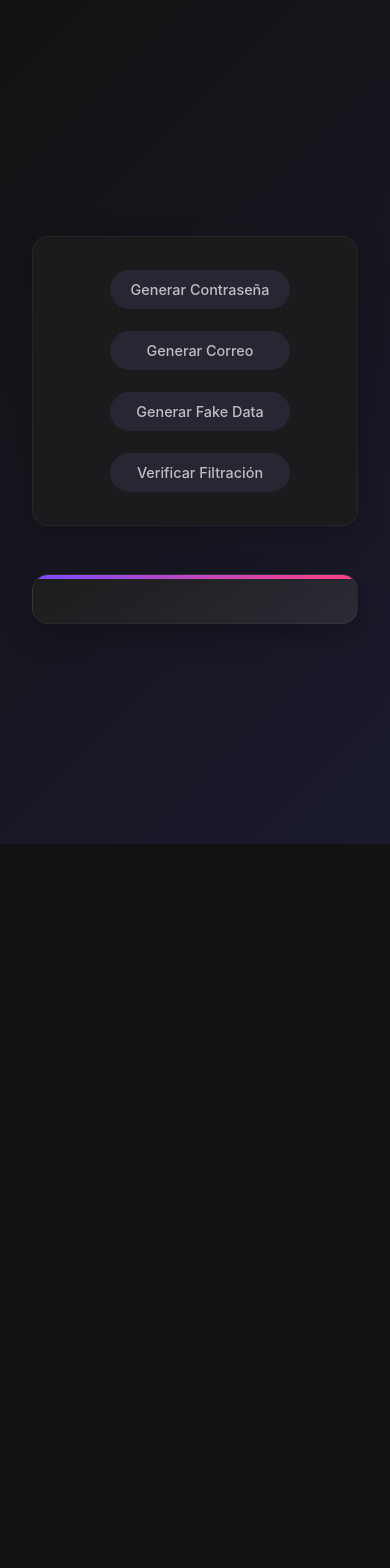
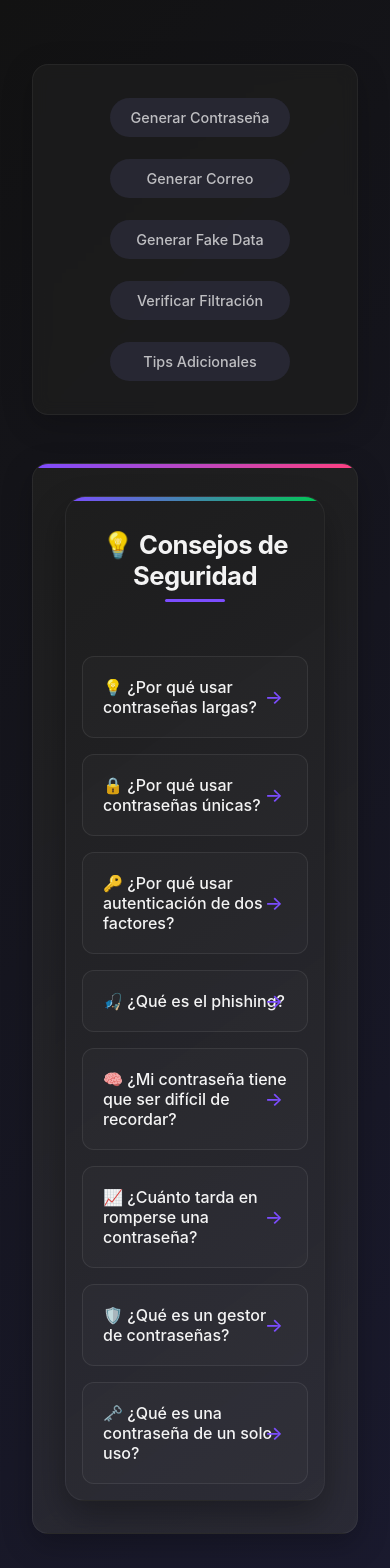
Before and after one commit to RaulCasado/password-generator, a React (Vite) app in the folder frontend/: page /password-tips in a window 390 px wide. Shown: the top 1568 px of the page. Before the commit the page ends 844 px from the top, so only its background shows below. Built offline with nearby package versions, Linux system fonts and the light colour scheme.

Commit message:
added password yips

```diff
--- a/frontend/src/App.jsx
+++ b/frontend/src/App.jsx
@@ -5,6 +5,7 @@ import { GenerateEmail } from './components/GenerateEmail';
 import { GeneratePassword } from './components/GeneratePassword';
 import { PasswordBreachChecker } from './components/PasswordBreachChecker';
 import { Navigation } from './components/Navigation';
+import { PasswordTips } from './components/PasswordTips';
 
 function App() {
   return (
@@ -18,6 +19,7 @@ function App() {
             <Route path="/generate-email" element={<GenerateEmail />} />
             <Route path="/generate-fake-data" element={<GenerateFakeData />} />
             <Route path="/password-breach-checker" element={<PasswordBreachChecker />} />
+            <Route path="/password-tips" element={<PasswordTips />} />
             <Route path="/" element={<GeneratePassword />} />
           </Routes>
         </div>
--- a/frontend/src/components/Navigation.jsx
+++ b/frontend/src/components/Navigation.jsx
@@ -17,6 +17,9 @@ export function Navigation() {
         <li className="navigation-item">
           <Link to="/password-breach-checker" className="navigation-link">Verificar Filtración</Link>
         </li>
+        <li className='navigation-item'>
+          <Link to="/password-tips" className="navigation-link">Tips Adicionales</Link>
+        </li>
       </ul>
     </nav>
   );
--- /dev/null
+++ b/frontend/src/components/PasswordTips.css
@@ -0,0 +1,274 @@
+/* PasswordTips.css */
+
+.password-tips-container {
+  max-width: 800px;
+  margin: 2rem auto;
+  padding: 2.5rem;
+  background: linear-gradient(145deg, var(--bg-card) 0%, rgba(45, 45, 55, 0.9) 100%);
+  border-radius: 20px;
+  box-shadow: 0 15px 35px rgba(0, 0, 0, 0.3);
+  color: var(--text-primary);
+  position: relative;
+  overflow: hidden;
+  border: 1px solid rgba(255, 255, 255, 0.05);
+}
+
+.password-tips-container::before {
+  content: '';
+  position: absolute;
+  top: 0;
+  left: 0;
+  width: 100%;
+  height: 4px;
+  background: linear-gradient(90deg, var(--primary-color), var(--secondary-color));
+}
+
+.tips-title {
+  font-size: 2.2rem;
+  margin-bottom: 2rem;
+  color: var(--text-primary);
+  position: relative;
+  display: inline-block;
+  text-align: center;
+  width: 100%;
+}
+
+.tips-title::after {
+  content: '';
+  position: absolute;
+  width: 60px;
+  height: 3px;
+  background-color: var(--primary-color);
+  bottom: -10px;
+  left: 50%;
+  transform: translateX(-50%);
+  border-radius: 2px;
+}
+
+.tips-grid {
+  display: grid;
+  grid-template-columns: repeat(auto-fit, minmax(350px, 1fr));
+  gap: 1.5rem;
+  margin-top: 2rem;
+}
+
+.tip-card {
+  background: rgba(255, 255, 255, 0.02);
+  border: 1px solid rgba(255, 255, 255, 0.08);
+  border-radius: 12px;
+  transition: all 0.3s ease;
+  overflow: hidden;
+  position: relative;
+}
+
+.tip-card:hover {
+  transform: translateY(-2px);
+  box-shadow: 0 8px 25px rgba(0, 0, 0, 0.2);
+  border-color: rgba(124, 77, 255, 0.3);
+}
+
+.tip-button {
+  width: 100%;
+  padding: 1.5rem;
+  background: transparent;
+  border: none;
+  color: var(--text-primary);
+  font-size: 1.1rem;
+  font-weight: 500;
+  text-align: left;
+  cursor: pointer;
+  transition: all 0.3s ease;
+  position: relative;
+  display: flex;
+  align-items: center;
+  gap: 0.75rem;
+}
+
+.tip-button:hover {
+  background: rgba(124, 77, 255, 0.1);
+  color: var(--primary-light);
+}
+
+.tip-button:focus {
+  outline: 2px solid var(--primary-color);
+  outline-offset: -2px;
+}
+
+.tip-button:active {
+  transform: scale(0.98);
+}
+
+.tip-button::after {
+  content: '→';
+  position: absolute;
+  right: 1.5rem;
+  font-size: 1.2rem;
+  color: var(--primary-color);
+  transition: transform 0.3s ease;
+}
+
+.tip-button:hover::after {
+  transform: translateX(4px);
+}
+
+/* Modal Dialog Styles */
+.tip-dialog {
+  padding: 0;
+  border: none;
+  border-radius: 16px;
+  background: linear-gradient(145deg, var(--bg-card) 0%, rgba(45, 45, 55, 0.95) 100%);
+  box-shadow: 0 20px 60px rgba(0, 0, 0, 0.5);
+  color: var(--text-primary);
+  max-width: 600px;
+  width: 90vw;
+  position: fixed;
+  top: 50%;
+  left: 50%;
+  transform: translate(-50%, -50%);
+  border: 1px solid rgba(255, 255, 255, 0.1);
+  backdrop-filter: blur(10px);
+}
+
+.tip-dialog::backdrop {
+  background: rgba(0, 0, 0, 0.7);
+  backdrop-filter: blur(5px);
+}
+
+.dialog-content {
+  padding: 2.5rem;
+  position: relative;
+}
+
+.dialog-content::before {
+  content: '';
+  position: absolute;
+  top: 0;
+  left: 0;
+  width: 100%;
+  height: 4px;
+  background: linear-gradient(90deg, var(--primary-color), var(--secondary-color));
+  border-radius: 16px 16px 0 0;
+}
+
+.dialog-heading {
+  font-size: 1.8rem;
+  margin-bottom: 1.5rem;
+  color: var(--text-primary);
+  font-weight: 600;
+  line-height: 1.3;
+}
+
+.dialog-text {
+  font-size: 1.1rem;
+  line-height: 1.6;
+  color: var(--text-secondary);
+  margin-bottom: 2rem;
+}
+
+.dialog-actions {
+  display: flex;
+  justify-content: flex-end;
+  gap: 1rem;
+}
+
+.close-button {
+  background: linear-gradient(135deg, var(--primary-color), var(--primary-dark));
+  color: white;
+  border: none;
+  padding: 0.75rem 1.5rem;
+  border-radius: 8px;
+  font-size: 1rem;
+  font-weight: 500;
+  cursor: pointer;
+  transition: all 0.3s ease;
+  box-shadow: 0 4px 15px rgba(124, 77, 255, 0.3);
+}
+
+.close-button:hover {
+  transform: translateY(-2px);
+  box-shadow: 0 6px 20px rgba(124, 77, 255, 0.4);
+  background: linear-gradient(135deg, var(--primary-light), var(--primary-color));
+}
+
+.close-button:active {
+  transform: translateY(0);
+}
+
+.close-button:focus {
+  outline: 2px solid var(--primary-light);
+  outline-offset: 2px;
+}
+
+/* Responsive Design */
+@media (max-width: 768px) {
+  .password-tips-container {
+    margin: 1rem;
+    padding: 1.5rem;
+  }
+
+  .tips-title {
+    font-size: 1.8rem;
+  }
+
+  .tips-grid {
+    grid-template-columns: 1fr;
+    gap: 1rem;
+  }
+
+  .tip-button {
+    padding: 1.25rem;
+    font-size: 1rem;
+  }
+
+  .tip-dialog {
+    width: 95vw;
+    max-width: none;
+  }
+
+  .dialog-content {
+    padding: 2rem;
+  }
+
+  .dialog-heading {
+    font-size: 1.5rem;
+  }
+
+  .dialog-text {
+    font-size: 1rem;
+  }
+}
+
+@media (max-width: 480px) {
+  .password-tips-container {
+    margin: 0.5rem;
+    padding: 1rem;
+  }
+
+  .tips-title {
+    font-size: 1.6rem;
+  }
+
+  .dialog-content {
+    padding: 1.5rem;
+  }
+
+  .dialog-heading {
+    font-size: 1.3rem;
+  }
+}
+
+/* Animation for dialog opening */
+.tip-dialog[open] {
+  animation: fadeInScale 0.3s ease-out;
+}
+
+@keyframes fadeInScale {
+  from {
+    opacity: 0;
+    transform: translate(-50%, -50%) scale(0.9);
+  }
+  to {
+    opacity: 1;
+    transform: translate(-50%, -50%) scale(1);
+  }
+}
--- /dev/null
+++ b/frontend/src/components/PasswordTips.jsx
@@ -0,0 +1,105 @@
+import { useRef, useState, useEffect } from "react";
+import "./PasswordTips.css";
+
+const tips = [
+    {
+        title: "💡 ¿Por qué usar contraseñas largas?",
+        heading: "Contraseñas largas = Más seguridad",
+        text: "Una contraseña de 12 o más caracteres es exponencialmente más difícil de descifrar que una corta. ¡Combina palabras aleatorias para que sea fuerte y fácil de recordar!",
+    },
+    {
+        title: "🔒 ¿Por qué usar contraseñas únicas?",
+        heading: "Contraseñas únicas = Más seguridad",
+        text: "Usar la misma contraseña en múltiples sitios es arriesgado. Si un sitio recibe un ataque, todas tus cuentas están en peligro. ¡Usa una contraseña única para cada cuenta!",
+    },
+    {
+        title: "🔑 ¿Por qué usar autenticación de dos factores?",
+        heading: "Autenticación de dos factores = Más seguridad",
+        text: "La autenticación de dos factores añade una capa extra de seguridad. Incluso si alguien obtiene tu contraseña, necesitará un segundo factor para acceder a tu cuenta.",
+    },
+    {
+        title: "🎣 ¿Qué es el phishing?",
+        heading: "Phishing = Riesgo de seguridad",
+        text: "El phishing es un intento de engañarte para que reveles información personal. Siempre verifica la URL y no hagas clic en enlaces sospechosos.",
+    },
+    {
+        title: "🧠 ¿Mi contraseña tiene que ser difícil de recordar?",
+        heading: "Contraseñas memorables = Más seguridad",
+        text: "Usa frases largas o combina palabras significativas. Es más fácil de recordar y sigue siendo segura.",
+    },
+    {
+        title: "📈 ¿Cuánto tarda en romperse una contraseña?",
+        heading: "El tiempo importa",
+        text: "Las contraseñas cortas pueden romperse en segundos con fuerza bruta. Una buena contraseña puede tardar siglos en descifrarse.",
+    },
+    {
+        title: "🛡️ ¿Qué es un gestor de contraseñas?",
+        heading: "Tu mejor aliado",
+        text: "Un gestor guarda contraseñas únicas y complejas para cada sitio. Solo necesitas recordar una contraseña maestra.",
+    },
+
+    {
+        title: "🗝️ ¿Qué es una contraseña de un solo uso?",
+        heading: "Seguridad temporal",
+        text: "Las contraseñas de un solo uso son válidas por un corto período. Son útiles para transacciones sensibles o autenticación de dos factores.",
+    },
+];
+
+export function PasswordTips() {
+    const [activeTip, setActiveTip] = useState(null);
+    const dialogRef = useRef(null);
+
+    useEffect(() => {
+        if (activeTip && dialogRef.current) {
+            dialogRef.current.showModal();
+        } else if (!activeTip && dialogRef.current) {
+            dialogRef.current.close();
+        }
+    }, [activeTip]);
+
+    return (
+        <div className="password-tips-container">
+            <h1 className="tips-title">💡 Consejos de Seguridad</h1>
+
+            <div className="tips-grid">
+                {tips.map((tip, index) => (
+                    <div key={index} className="tip-card">
+                        <button
+                            className="tip-button"
+                            onClick={() => setActiveTip(tip)}
+                            aria-label={`Leer consejo sobre: ${tip.title}`}
+                        >
+                            {tip.title}
+                        </button>
+                    </div>
+                ))}
+            </div>
+
+            <dialog
+                ref={dialogRef}
+                className="tip-dialog"
+                onClose={() => setActiveTip(null)}
+                aria-modal="true"
+                role="dialog"
+            >
+                {activeTip && (
+                    <div className="dialog-content">
+                        <h2 className="dialog-heading">{activeTip.heading}</h2>
+                        <p className="dialog-text">{activeTip.text}</p>
+                        <div className="dialog-actions">
+                            <form method="dialog">
+                                <button
+                                    className="close-button"
+                                    onClick={() => setActiveTip(null)}
+                                    type="button"
+                                >
+                                    Cerrar
+                                </button>
+                            </form>
+                        </div>
+                    </div>
+                )}
+            </dialog>
+        </div>
+    );
+}
```
